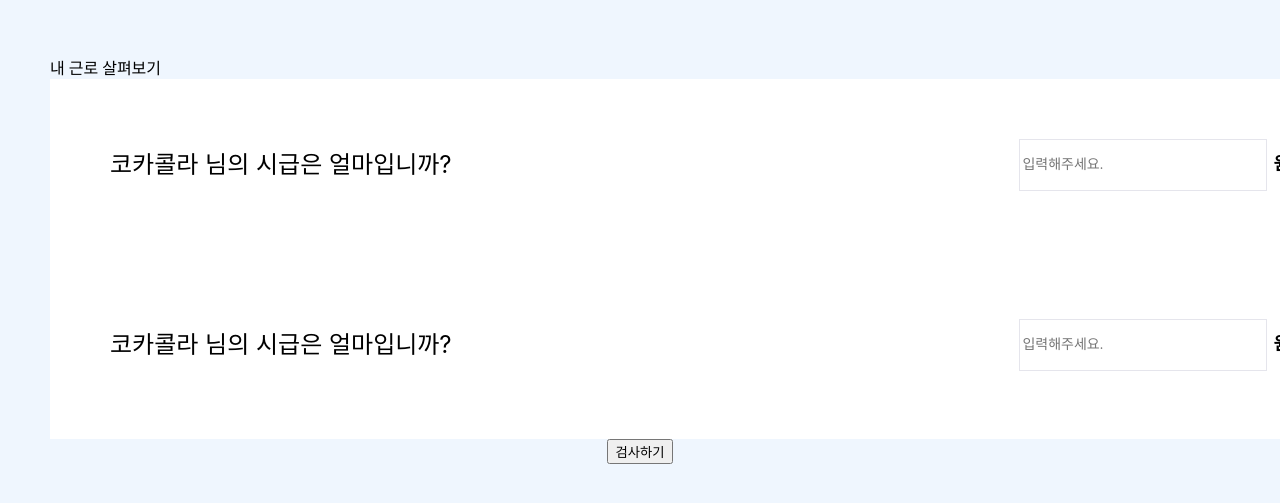
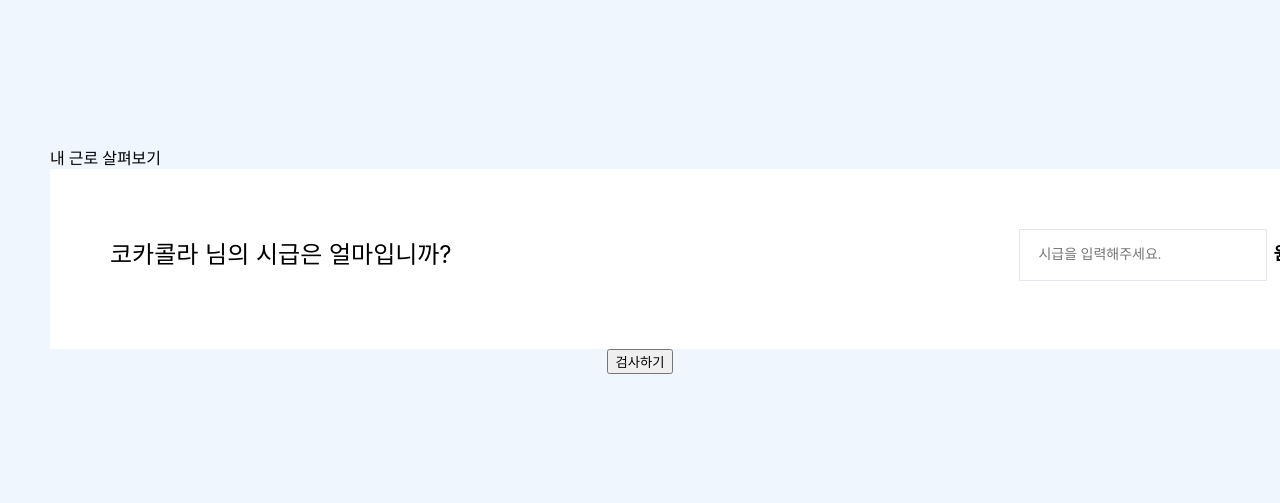
Before and after one commit to HSU-Likelion12-yourSide/YourSide-Front, a React (Create React App) app: page /ViewMyWork in a window 1280 px wide. Shown: the part 141-644 px from the top of the page. Built offline with nearby package versions, Linux system fonts and the light colour scheme.

Commit message:
✨: props에 따라서 동적으로 UI가 변경 될 수있게 input id 부여 및 수정 검토 필요

```diff
--- a/src/Page/WorkArrangement/components/ViewMyWork.jsx
+++ b/src/Page/WorkArrangement/components/ViewMyWork.jsx
@@ -9,19 +9,12 @@
     <div className="view-my-work">
       <div className="vmw-container">
         <div id="vmw-title">내 근로 살펴보기</div>
-        <div className="vmw-group">
-          <div className="vmw-question">
-            <span>코카콜라 님의 시급은 얼마입니까?</span>
-            <span id="description" style={{ display: 'none' }}>
-              주 연장 근로 시간 (1일 8시간, 1주 40시간 초과한 시간)
-            </span>
-          </div>
-          <div className="vmw-answer">
-            <input type="input" placeholder="입력해주세요." />
-            <span>원</span>
-          </div>
-        </div>
-        <Option />
+        <Option
+          option="코카콜라 님의 시급은 얼마입니까?"
+          display="none"
+          placeholder="시급을 입력해주세요."
+          unit="원"
+        />
       </div>
       <button className="vmw-result">검사하기</button>
     </div>
--- a/src/Page/WorkArrangement/components/ViewMyWorkOption.component.jsx
+++ b/src/Page/WorkArrangement/components/ViewMyWorkOption.component.jsx
@@ -1,21 +1,38 @@
 import React from 'react';
+import PropTypes from 'prop-types';
 
-const ViewMyWorkOption = () => {
+const ViewMyWorkOption = ({
+  option,
+  display = 'none',
+  description,
+  type = 'input',
+  placeholder = '시간을 입력해주세요.',
+  unit = '시간',
+}) => {
   return (
     <div className="vmw-group">
       <div className="vmw-question">
-        <span>코카콜라 님의 시급은 얼마입니까?</span>
-        <span id="description" style={{ display: 'none' }}>
-          주 연장 근로 시간 (1일 8시간, 1주 40시간 초과한 시간)
+        <span>{option}</span>
+        <span id="description" style={{ display }}>
+          주 연장 근로 시간 (1일 8시간, 1주 40시간 초과한 시간) {description}
         </span>
       </div>
 
       <div className="vmw-answer">
-        <input type="input" placeholder="입력해주세요." />
-        <span>원</span>
+        <input id="input-styled" type={type} placeholder={placeholder} />
+        <span>{unit}</span>
       </div>
     </div>
   );
 };
 
+ViewMyWorkOption.propTypes = {
+  option: PropTypes.string.isRequired,
+  display: PropTypes.string.isRequired,
+  description: PropTypes.string.isRequired,
+  type: PropTypes.string.isRequired,
+  placeholder: PropTypes.string.isRequired,
+  unit: PropTypes.string.isRequired,
+};
+
 export default ViewMyWorkOption;
--- a/src/Page/WorkArrangement/css/ViewMyWork.scss
+++ b/src/Page/WorkArrangement/css/ViewMyWork.scss
@@ -38,14 +38,15 @@
       }
 
       .vmw-answer {
-        input {
+        #input-styled {
           border: 1px solid #E5E5EC;
           width: 242px;
           height: 48px;
           margin-right: 6px;
         }
 
-        input::placeholder {
+        #input-styled::placeholder {
+          padding: 14px 16px 14px 16px;
           font-family: 'Pretendard';
           font-weight: 400;
           font-size: 14px;
```
